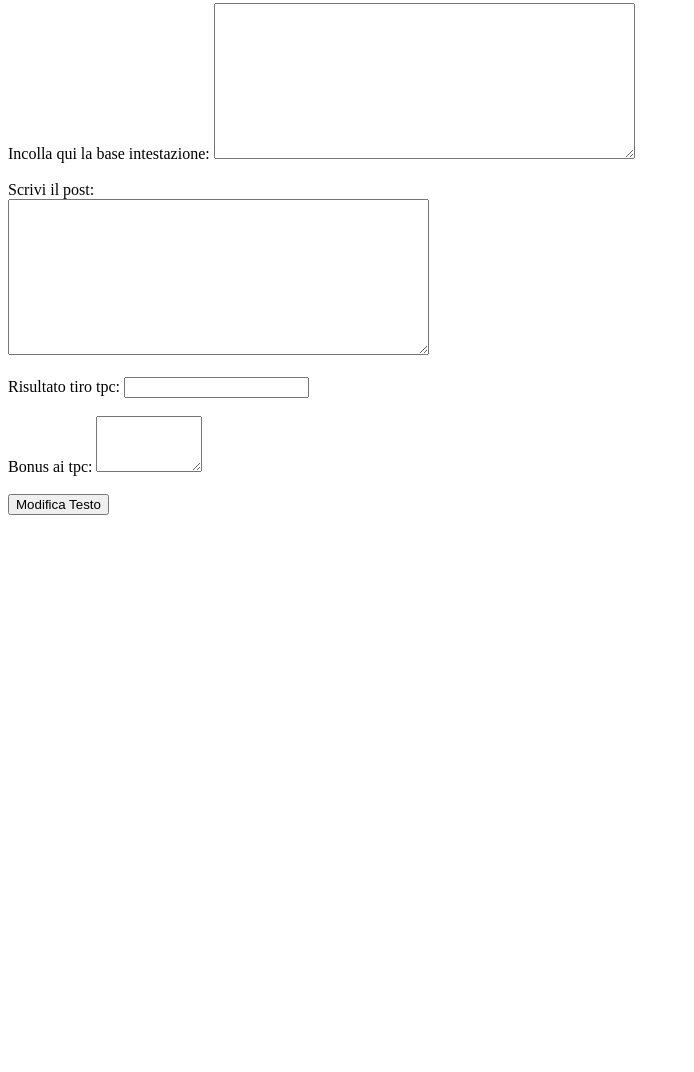
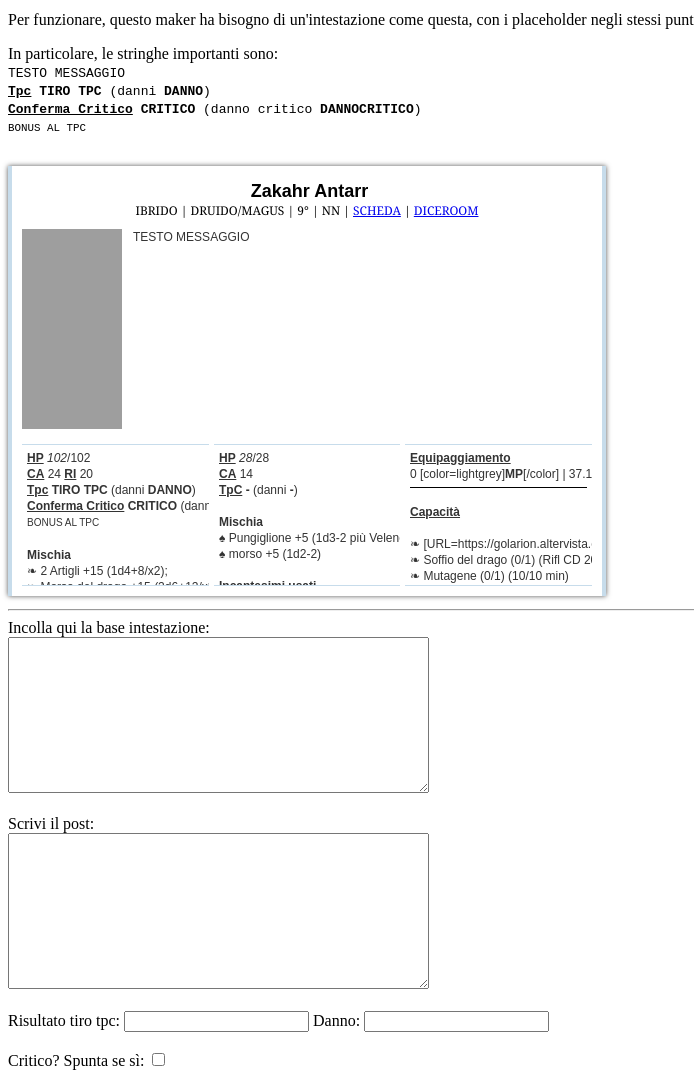
Before and after one commit to Zefslab01/compilapost, a plain HTML site: page index.html in a window 1280 px wide. Shown: the part 5-1077 px from the top of the page, without its empty margins (0-694 px from the left). Before the commit the page ends 800 px from the top, so only its background shows below. Drawn offline with Linux system fonts and the light colour scheme; grey boxes are pictures that could not be loaded.

Commit message:
Update index.html

```diff
--- a/index.html
+++ b/index.html
@@ -2,23 +2,105 @@
 <html>
 <head>
 	<title>Modifica Testo</title>
+<p>Per funzionare, questo maker ha bisogno di un'intestazione come questa, con i placeholder negli stessi punti di come li si trova qui:</p>
 </head>
 <body>
-	<label for="testo">Incolla qui la base intestazione:</label>
+
+<p>In particolare, le stringhe importanti sono:
+<code><br>TESTO MESSAGGIO
+<br><b><u>Tpc</u></b> <b>TIRO TPC</b> (danni <b>DANNO</b>)
+<br><b><u>Conferma Critico</u></b> <b>CRITICO</b> (danno critico <b>DANNOCRITICO</b>)
+<br><small>BONUS AL TPC</small></p></code>
+<pre><code>
+<div style="padding-bottom: 10px; width: 590px; background: #fff; height: autopx; box-shadow: 0px 0px 5px #555; padding-top: 15px; border-right: 4px solid #C7DCEB; border-left: 4px solid #C7DCEB; text-align: justify; font-family: arial; font-size: 12px; color: #333;" align="center"><h2 style="color: black; margin: 0px; text-align: center;">&nbsp;Zakahr Antarr</h2><div style="margin-top: 0px; margin-bottom: 10px; font-family: cambria; font-size: 12px; color: black; text-transform: uppercase; text-align: center;">Ibrido | Druido/Magus | 9&deg; | NN | <a title="Zakahr Antarr" href="https://bit.ly/2TI7aPw">Scheda</a>&nbsp;| <a title="Zakahr Diceroom" href="https://rolz.org/dr?room=zakahr_dice_room">diceroom</a></div><div style="float: left; margin-left: 10px; margin-right: 5px;"><div style="border: 0px solid #c0c0c0; width: 100px; height: 200px; background: url('https://i.im.ge/2023/01/07/qeAMxL.zakahr-2.png'); background-size: cover; background-position-x:-45px"><img /></div></div><div style="height: 200px; overflow: auto; padding-left: 5px; padding-right: 5px; margin-right: 10px; font-family: arial; font-size: 12px; line-height: 1.2;"><p style="margin: 1px;">TESTO MESSAGGIO
+
+</p></div><div style="text-align: left; float: left; margin: 15px 0px 0px 10px; width: 177px; padding: 5px; border: solid #C7DCEB; border-width: 1px 0px 1px 0px; line-height: 16px; overflow: auto; height: 130px;"><b><u>HP</u></b> <i>102</i>/102
+<b><u>CA</u></b> 24 <b><u>RI</u></b> 20
+<b><u>Tpc</u></b> <b>TIRO TPC</b> (danni <b>DANNO</b>)
+<b><u>Conferma Critico</u></b> <b>CRITICO</b> (danno critico <b>DANNOCRITICO</b>)
+<small>BONUS AL TPC</small>
+
+<b>Mischia</b>
+&#10087; 2 Artigli +15 (1d4+8/x2);
+&#10087; Morso del drago +15 (2d6+12/x2)
+&#10087; Alabarda +5 accumula incantesimi +20 (1d10+13/×3, Puntare, Portata)
+&#10087; Spada bastarda +5 furiosa +20 (1d10+13, 19–20/×2);
+&#10087; 2 Pugnali celati +15 (1d4+5/19-20x2);
+</div><div style="text-align: left; float: left; margin: 15px 5px 15px 5px; width: 176px; padding: 5px; border: solid #C7DCEB; border-width: 1px 0px 1px 0px; line-height: 16px; overflow: auto; height: 130px;"><b><u>HP</u></b> <i>28</i>/28
+<b><u>CA</u></b> 14
+<b><u>TpC</u></b> <b>-</b> (danni <b>-</b>)
+
+<b>Mischia</b>
+&#9824; Pungiglione +5 (1d3-2 più Veleno)
+&#9824; morso +5 (1d2-2)
+
+<u><b>Incantesimi usati</b></u>
+<b>Lv0</b> &#8734;
+<b>Lv1</b> 0/4
+<b>Lv2</b> 1/3
+<b>Lv3</b> 0/2
+
+</div><div style="text-align: left; margin: 15px 0px 0px 5px; width: 177px; padding: 5px; border: solid #C7DCEB; border-width: 1px 0px 1px 0px; line-height: 16px; overflow: auto; height: 130px;"><b><u>Equipaggiamento</u></b>
+0 [color=lightgrey]<b>MP</b>[/color] | 37.199 [color=gold]<b>MO</b>[/color] | 1.006 [color=lightsteelblue]<b>MA</b>[/color] | 0 [color=darkorange]<b>MR</b>[/color]<div style="border-bottom: 1px solid #000000; width: 100%; margin-top:5px"></div>
+<u><b>Capacità</b></u>
+
+&#10087; [URL=https://golarion.altervista.org/wiki/Incantesimi/Individuazione_del_Magico]Individuazione del magico[/URL] sempre attivo
+&#10087; Soffio del drago (0/1) (Rifl CD 20 dimezza - 1d6/DV)
+&#10087; Mutagene (0/1) (10/10 min)
+&#10087; Capacità magiche usate (-)
+&#10087; Incantesimi pronti (druido)
+Lv 1 6
+Lv 2 4
+Lv 3 3
+
+&#10087; Incantesimi pronti (magus)
+Lv 1 5
+Lv2 5
+Lv3 3
+&#10087; Forma di Drago II (usati 1/8 min): +6 for, +4 cos (+36 hp), +6 ca, 8d8 (Rifl CD 19 dimezza), morso (2d6), 2 artigli (1d8), 2 attacchi d’ala (1d6), un colpo di coda (1d8)
+
+</div></div></div></code></pre>
+
+<hr>
+
+	<label for="testo">Incolla qui la base intestazione:</label><br>
 	<textarea id="testo" rows="10" cols="50"></textarea><br><br>
 	<form>
 		<label for="param1">Scrivi il post:</label><br>
 		<textarea id="param1" rows="10" cols="50"></textarea><br><br>
 		<label for="param2">Risultato tiro tpc:</label>
-		<input type="text" id="param2" name="param2"><br><br>
-		<label for="param3">Bonus ai tpc:</label>
+		<input type="text" id="param2" name="param2">
+		<label for="param2">Danno:</label>
+		<input type="text" id="param4" name="param4"><br><br>
+		<label for="critico">Critico? Spunta se sì:</label>
+ 		 <input type="checkbox" id="critico" name="critico" onchange="mostraCampo()">
+				<div id="campo-facoltativo" style="display:none;">
+   					 <label for="criticoSi">Tiro di conferma critico:</label>
+    					 <input type="text" id="criticoSi" name="criticoSi">
+   					 <label for="dannocritico">Danno critico:</label>
+    					 <input type="text" id="dannocritico" name="dannocritico">
+ 				</div>
+            <br><br>
+		<label for="param3">Bonus ai tpc:</label><br>
 		<textarea id="param3" style="width: 100px; height:50px"></textarea><br><br>
+
 	</form>
 
 
 	<button onclick="modificaTesto()">Modifica Testo</button>
 
 	<script>
+function mostraCampo() {
+  var campo = document.getElementById("campo-facoltativo");
+  if (document.getElementById("critico").checked) {
+    campo.style.display = "block";
+  } else {
+    campo.style.display = "none";
+  }
+}
+
+
+
 function modificaTesto() {
   // prendi il testo dalla textarea
   var testo = document.getElementById("testo").value;
@@ -27,11 +109,40 @@
   var param1 = document.getElementById("param1").value;
   var param2 = document.getElementById("param2").value;
   var param3 = document.getElementById("param3").value;
+  var param4 = document.getElementById("param4").value;
+  var param5 = document.getElementById("criticoSi").value;
+  var param6 = document.getElementById("dannocritico").value;
+
+  // controlla se il checkbox è selezionato
+  var criticoCheckbox = document.getElementById("critico");
+  var isCritico = criticoCheckbox.checked;
+
+  // impostare i valori predefiniti per param5 e param6 se il checkbox è selezionato
+ // var param5 = "";
+ // var param6 = "";
+ // if (isCritico) {
+ // param5 = "CRITICO";
+ // param6 = "DANNOCRITICO";
+// }
+
+  // sostituire l'intera stringa con una stringa vuota se il checkbox non è selezionato
+  if (!isCritico) {
+    testo = testo.replace("<b><u>Conferma Critico</u></b> <b>CRITICO</b> (danno critico <b>DANNOCRITICO</b>)", "");
+  } else {
+    // modifica il testo con i parametri se il checkbox è selezionato
+    testo = testo.replace("CRITICO", param5);
+    testo = testo.replace("DANNOCRITICO", param6);
+  }
 
  // modifica il testo con i parametri
 			testo = testo.replace("TESTO MESSAGGIO", param1);
 			testo = testo.replace("TIRO TPC", param2);
-			testo = testo.replace("BONUS AL TPC", param2);
+			testo = testo.replace("BONUS AL TPC", param3);
+			testo = testo.replace("DANNO", param4);
+			//testo = testo.replace("CRITICO", param5);
+			//testo = testo.replace("DANNOCRITICO", param6);
+
+
 
 			// copia il testo modificato negli appunti
 			var dummy = document.createElement("textarea");
@@ -40,6 +151,9 @@
 			dummy.select();
 			document.execCommand("copy");
 			document.body.removeChild(dummy);
+
+
+
 // mostra un messaggio di alert
 alert("Il testo è stato copiato negli appunti!");
 		}
```
Lines whose indentation alone changed are shown as unchanged.
